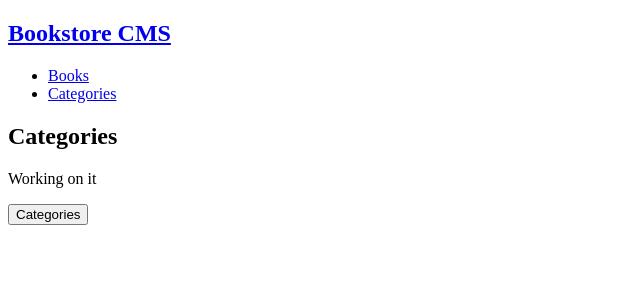
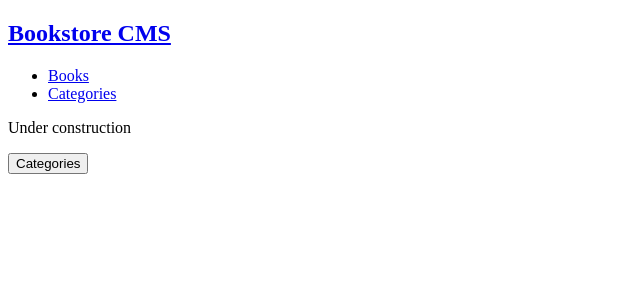
Before and after one commit to efoosag/bookstore, a React (Create React App) app: page /categories in a window 1280 px wide. Shown: the top 300 px of the page, without its empty margins (0-640 px from the left). Built offline with nearby package versions, Linux system fonts and the light colour scheme.

Commit message:
add functionality to check status

```diff
--- a/src/components/Categories.js
+++ b/src/components/Categories.js
@@ -1,11 +1,16 @@
 import React from 'react';
+import { useSelector, useDispatch } from 'react-redux/es/exports';
+import { categoriesStatus } from '../redux/categories/categories';
 
 function Categories() {
+  const status = useSelector((state) => state.ReducerCategories);
+  const dispatch = useDispatch();
   return (
     <div>
-      <h2>Categories</h2>
-      <p>Working on it</p>
-      <button type="button">Categories</button>
+      <p>{status}</p>
+      <button type="button" onClick={dispatch(categoriesStatus())}>
+        Categories
+      </button>
     </div>
   );
 }
--- a/src/redux/categories/categories.js
+++ b/src/redux/categories/categories.js
@@ -3,6 +3,8 @@ const STATUS = './categories/STATUS';
 
 // initState
 const initCategories = [];
+
+export const categoriesStatus = () => ({ type: STATUS });
 
 const ReducerCategories = (state = initCategories, action) => {
   switch (action.type) {
```
